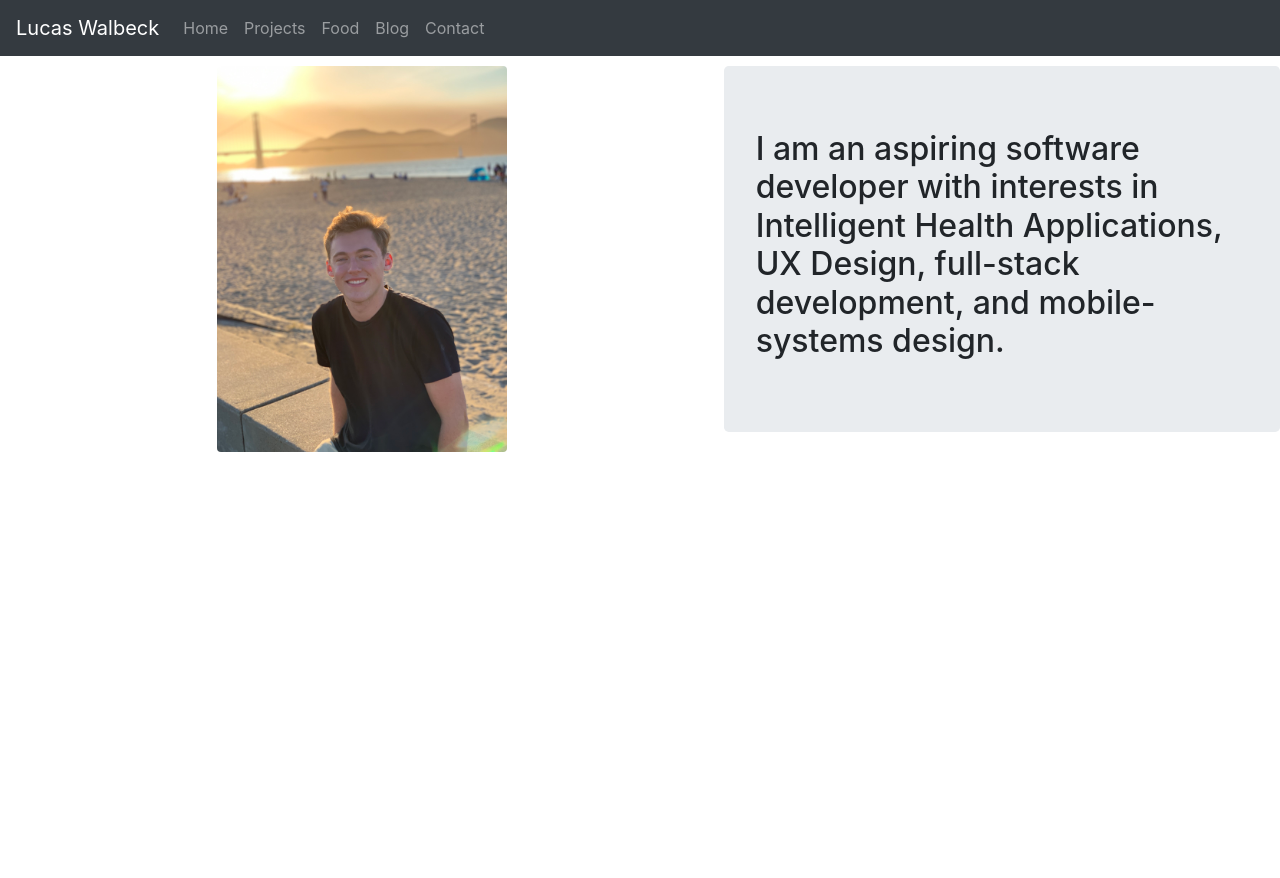
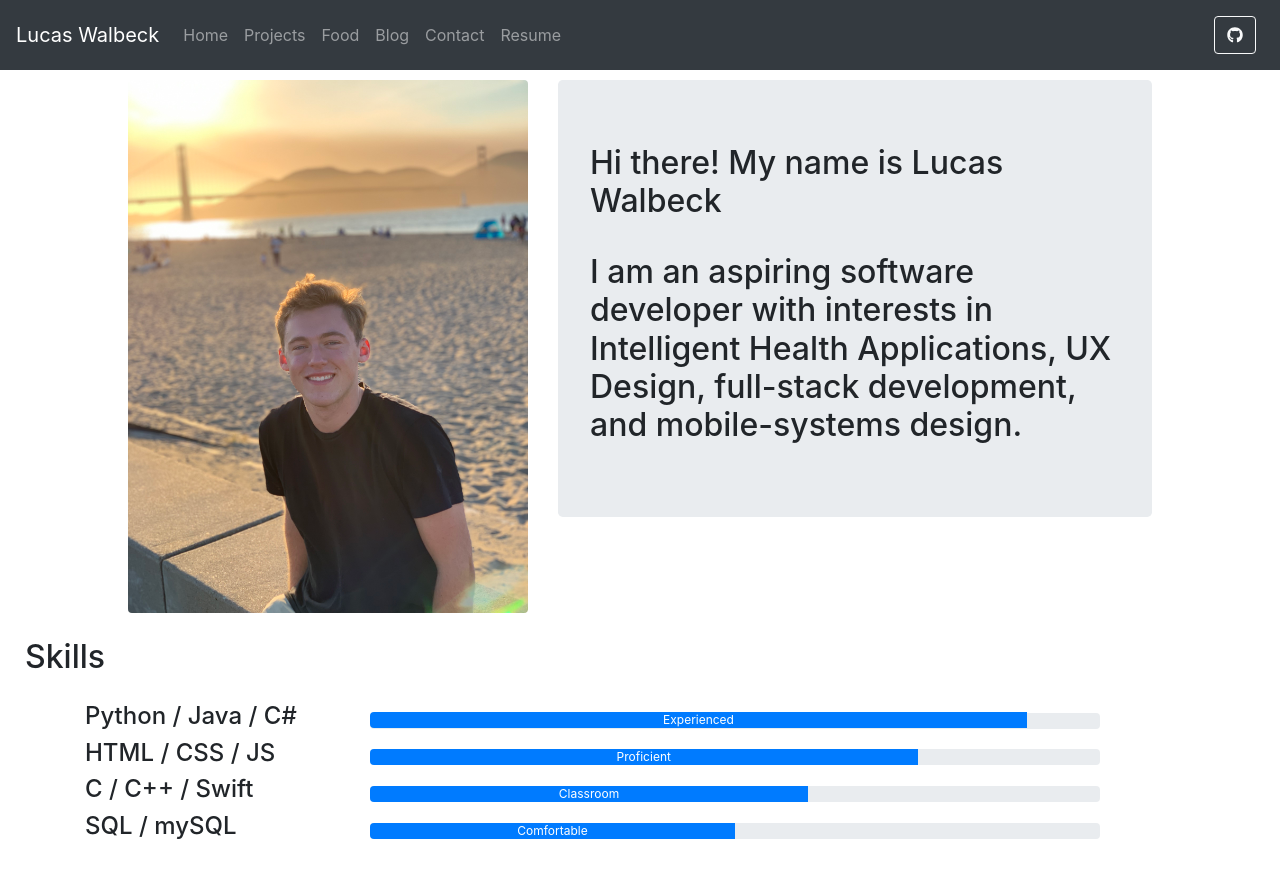
Before and after one commit to lukewalbeck/lukewalbeck.github.io, a React (Create React App) app: page / in a window 1280 px wide. Shown: the top 878 px of the page. Before the commit the page ends 800 px from the top, so only its background shows below. Built offline with nearby package versions, Linux system fonts and the light colour scheme; no server answers.

Commit message:
skills and more changes to UI

```diff
--- a/package.json
+++ b/package.json
@@ -3,11 +3,17 @@
   "version": "0.1.0",
   "private": true,
   "dependencies": {
+    "@fortawesome/fontawesome-svg-core": "^1.2.21",
+    "@fortawesome/free-brands-svg-icons": "^5.10.1",
+    "@fortawesome/free-solid-svg-icons": "^5.10.1",
+    "@fortawesome/react-fontawesome": "^0.1.4",
+    "@fortawesome/react-native-fontawesome": "^0.1.0",
     "axios": "^0.19.0",
     "bootstrap": "^4.3.1",
     "react": "^16.8.6",
     "react-bootstrap": "^1.0.0-beta.11",
     "react-dom": "^16.8.6",
+    "react-native-svg": "^9.6.2",
     "react-reveal": "^1.2.2",
     "react-scripts": "3.0.1"
   },
--- a/src/App.js
+++ b/src/App.js
@@ -3,13 +3,19 @@ import Recipes from './components/Recipes';
 import Header from './components/Header';
 import AboutMe from './components/AboutMe';
 import Projects from './components/Projects';
+import Skills from './components/Skills';
 import './App.css';
+import { library } from '@fortawesome/fontawesome-svg-core'
+import { fab } from '@fortawesome/free-brands-svg-icons'
+
+library.add(fab);
 
 function App() {
   return (
     <div>
       <Header></Header>
       <AboutMe></AboutMe>
+      <Skills></Skills>
       <Projects apiCall="/projects/"/>
       <Recipes apiCall="/recipes/"/>
     </div>
--- a/src/components/AboutMe.js
+++ b/src/components/AboutMe.js
@@ -2,6 +2,7 @@ import React from 'react'
 import { Jumbotron } from 'react-bootstrap';
 import Fade from 'react-reveal/Fade';
 import Picture from './Picture';
+
 
 class AboutMe extends React.Component {
     render() {
@@ -12,8 +13,8 @@ class AboutMe extends React.Component {
                         <Picture></Picture>
                     </div>
                     <div>
-                        <Jumbotron>
-                            <h2>I am an aspiring software developer with interests in Intelligent Health Applications, UX Design, full-stack development, and mobile-systems design.</h2>
+                        <Jumbotron style={{marginLeft:'30px'}}>
+                            <h2>Hi there! My name is Lucas Walbeck</h2><br></br><h2>I am an aspiring software developer with interests in Intelligent Health Applications, UX Design, full-stack development, and mobile-systems design.</h2>
                         </Jumbotron>
                     </div>
                 </Fade>
@@ -23,8 +24,10 @@ class AboutMe extends React.Component {
 }
 
 const centerMe = {
-    margin: '0 auto',
     marginTop: '10px',
-    display: 'flex'
+    display: 'flex',
+    flexDirection: 'row',
+    marginRight: '10%',
+    marginLeft: '10%'
 };
 export default AboutMe;
--- a/src/components/Header.js
+++ b/src/components/Header.js
@@ -1,5 +1,6 @@
 import React from 'react';
-import { Navbar, Nav } from 'react-bootstrap'
+import { Navbar, Nav, Button } from 'react-bootstrap'
+import { FontAwesomeIcon } from '@fortawesome/react-fontawesome'
 
 class Header extends React.Component {
     render() {
@@ -15,6 +16,12 @@ class Header extends React.Component {
                             <Nav.Link href="#food">Food</Nav.Link>
                             <Nav.Link href="#blog">Blog</Nav.Link>
                             <Nav.Link href="#contact">Contact</Nav.Link>
+                            <Nav.Link href="#contact">Resume</Nav.Link>
+                        </Nav>
+                        <Nav>
+                            <Nav.Link  href="https://github.com/lukewalbeck" target="_blank">
+                                <Button variant="outline-light"><FontAwesomeIcon icon={['fab', 'github']}/></Button>
+                            </Nav.Link>
                         </Nav>
                     </Navbar.Collapse>
                 </Navbar>
--- a/src/components/Picture.js
+++ b/src/components/Picture.js
@@ -6,16 +6,15 @@ class Picture extends React.Component {
     render() {
         return(
             <Fade>
-                <div style={imgStyle}>
-                    <Image src={pic} fluid rounded />
+                <div>
+                    <Image src={pic} style={imgStyle} rounded />
                 </div>
             </Fade>
         );
     }
 }
 let imgStyle = {
-    width: '40%',
-    margin: '0 auto',
-    marginBottom: '0'
+    width: '400px',
+    height: 'auto',
 }
 export default Picture;
--- /dev/null
+++ b/src/components/Skills.js
@@ -0,0 +1,60 @@
+import React from 'react';
+import ProgressBar from 'react-bootstrap/ProgressBar'
+import { Container, Row, Col } from 'react-bootstrap';
+import Fade from 'react-reveal';
+
+class Skills extends React.Component {
+    constructor(props){
+        super(props);
+
+        this.state = {
+            pythonProgress: 0,
+            webProgress: 0,
+            cProgress: 0,
+            dbProgress: 0,
+        };
+    }
+
+
+    render() {
+        const { pythonProgress, webProgress, cProgress, dbProgress } = this.state;
+        return(
+            <div style={{margin: '0 auto', width: '100%' }} id="experience">
+                <Fade>
+                <h2 style={{ margin: '25px' }}>Skills</h2>
+                <Container>
+                    <Row style={{alignItems: 'center'}}>
+                        <Col xs={3}><h4>Python / Java / C#</h4></Col>
+                        <Col sm={8}><ProgressBar now={pythonProgress} label={'Experienced'} /></Col>
+                    </Row>
+                    <Row style={{alignItems: 'center'}}>
+                        <Col xs={3}><h4>HTML / CSS / JS</h4></Col>
+                        <Col sm={8}><ProgressBar now={webProgress} label={'Proficient'} /></Col>
+                    </Row>
+                    <Row style={{alignItems: 'center'}}>
+                        <Col xs={3}><h4>C / C++ / Swift</h4></Col>
+                        <Col sm={8}><ProgressBar now={cProgress} label={'Classroom'} /></Col>
+                    </Row>
+                    <Row style={{alignItems: 'center'}}>
+                        <Col xs={3}><h4>SQL / mySQL</h4></Col>
+                        <Col sm={8}><ProgressBar now={dbProgress} label={'Comfortable'} /></Col>
+                    </Row>
+                </Container>
+                </Fade>
+            </div>
+        );
+    }
+
+    async componentDidMount() {
+        setInterval(() => {
+            this.setState({
+                pythonProgress: 90,
+                webProgress: 75,
+                cProgress: 60,
+                dbProgress: 50,
+            })
+        }, 1000)
+    }
+
+}
+export default Skills;
```
Also changed, not shown: 1 other file (tests, documents, lock files or other folders).
